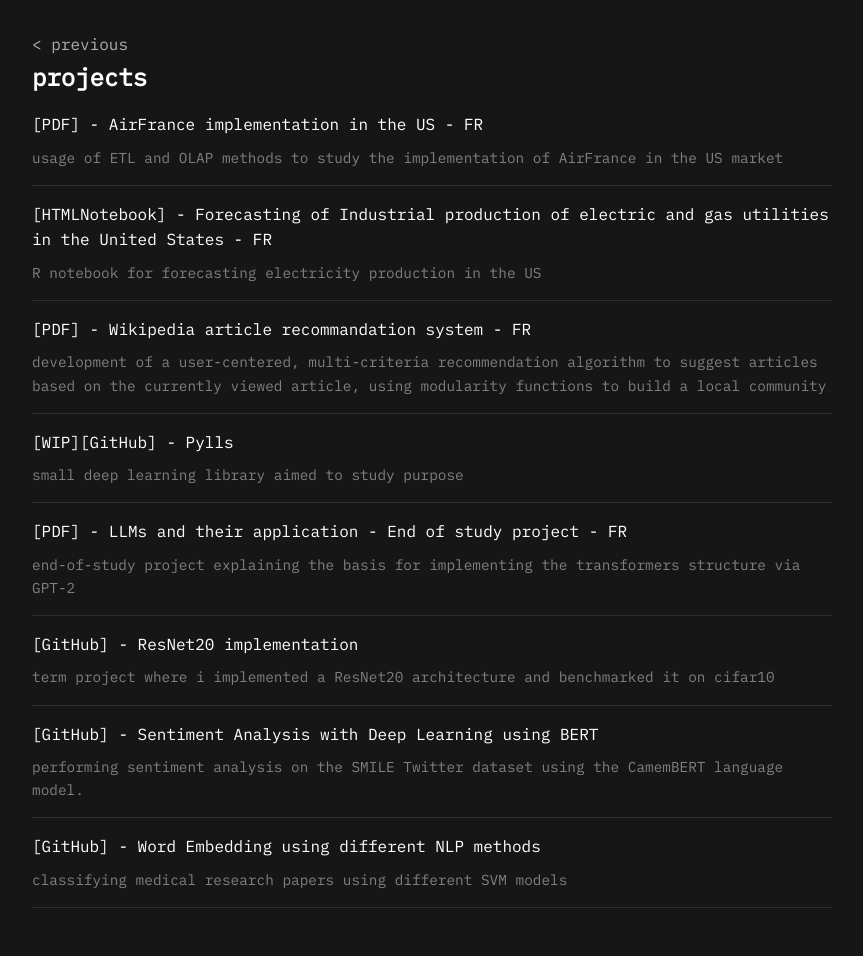
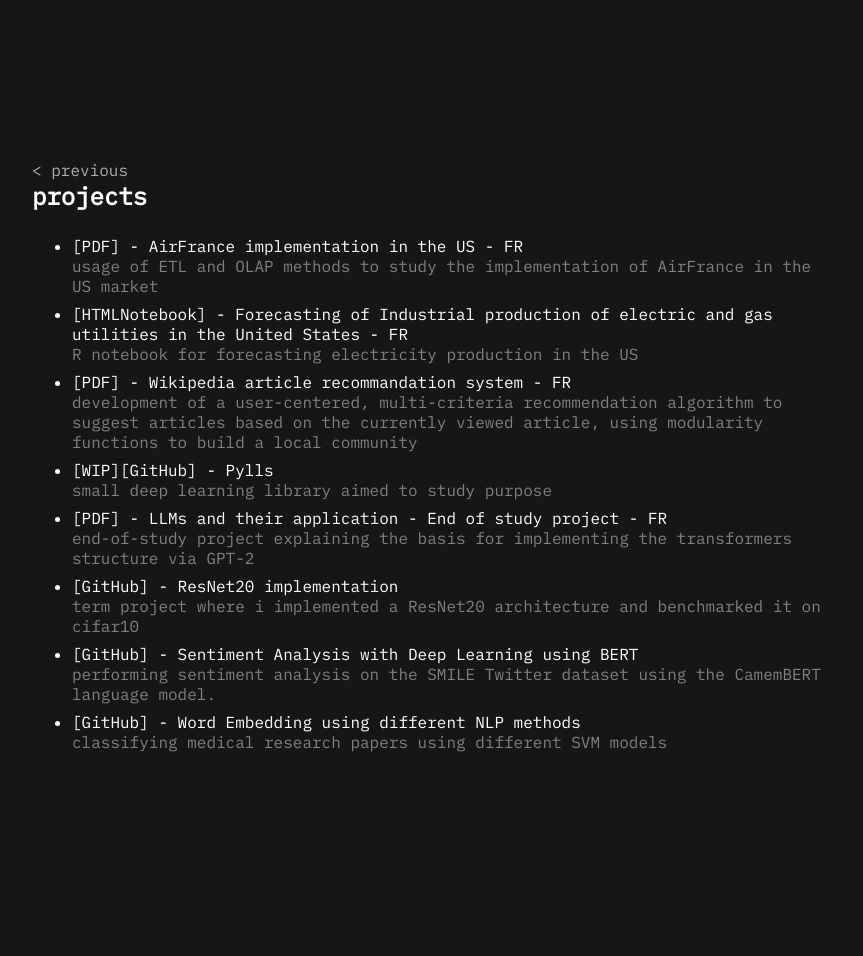
Before and after one commit to tayheau/tayheau.github.io, a Jekyll site: the page projects.html, which Jekyll copies as it is, in a window 1280 px wide. Shown: the whole page, without its empty margins (208-1071 px from the left). Built offline with Jekyll 4.4.1, drawn with Linux system fonts in a browser that asks for light colours; after the commit the page ends 900 px from its top, so only the background shows below that.

Commit message:
Update projects.html

```diff
--- a/projects.html
+++ b/projects.html
@@ -4,7 +4,7 @@
     <meta charset="UTF-8">
     <meta name="viewport" content="width=device-width, initial-scale=1.0">
     <title>tayheau - projects</title>
-    <style>
+     <style>
         @import url('https://fonts.googleapis.com/css2?family=IBM+Plex+Mono&display=swap');
 
         * {
@@ -15,7 +15,7 @@
         :root {
             --bg-color: #161617;
             --text-color: white;
-            --lnk-color: rgb(174, 174, 174);
+            --link-color: rgb(174, 174, 174);
             --link-hover-color: rgb(100, 100, 100);
             --muted-text: #808080;
         }
@@ -26,26 +26,23 @@
             font-style: normal;
             color: var(--text-color);
             background-color: var(--bg-color);
+            margin-top: 10em;
             display: flex;
             justify-content: center;
-            align-items: flex-start;
-            padding: 2rem 1rem;
-            line-height: 1.6;
+            align-items: center;
+        }
+
+        h2 {
+            margin-bottom: 1em;
         }
 
         #container {
-            width: 100%;
-            max-width: 800px;
-        }
-
-        h2 {
-            margin-bottom: 1rem;
-            font-size: 1.5rem;
+            width: 50em;
         }
 
         a {
             text-decoration: none;
-            color: var(--lnk-color);
+            color: var(--link-color);
             transition: color 0.3s ease;
         }
 
@@ -53,15 +50,16 @@
             color: var(--link-hover-color);
         }
 
-        ul {
-            list-style-type: none;
-            padding: 0;
+        li a {
+            color: white;
+        }
+
+        li span {
+            color: var(--muted-text);
         }
 
         li {
-            margin-bottom: 1rem;
-            padding-bottom: 1rem;
-            border-bottom: 1px solid rgba(255,255,255,0.1);
+            margin-bottom: 0.5em;
         }
 
         li div {
@@ -69,27 +67,19 @@
             flex-direction: column;
         }
 
-        li a {
-            color: var(--text-color);
-            margin-bottom: 0.5rem;
-        }
+        @media screen and (max-width: 768px) {
+            body {
+                margin-top: 5em;
+            }
 
-        li span {
-            color: var(--muted-text);
-            font-size: 0.9rem;
-        }
-
-        @media screen and (max-width: 768px) {
             #container {
                 width: 95%;
             }
+        }
 
-            h2 {
-                font-size: 1.3rem;
-            }
-
-            li span {
-                font-size: 0.8rem;
+        @media screen and (max-width: 480px) {
+            body {
+                margin-top: 2em;
             }
         }
     </style>
```
